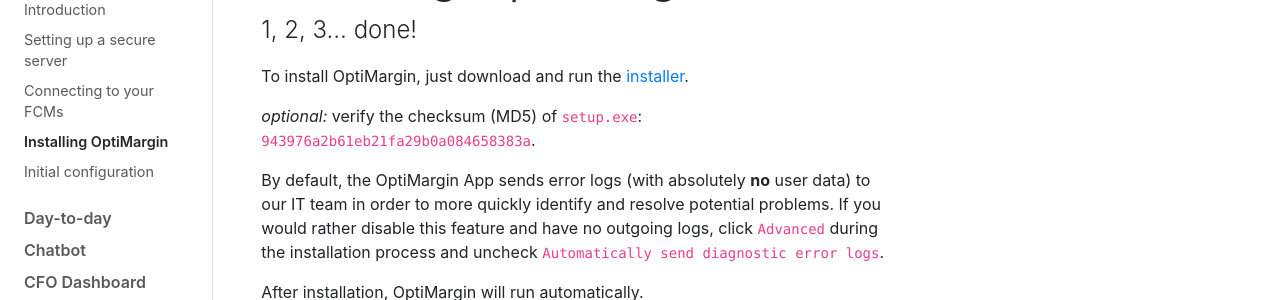
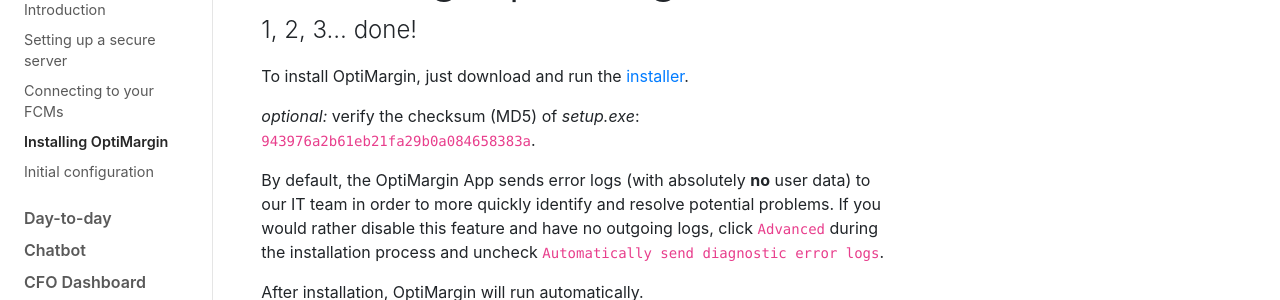
Before and after one commit to optimargin/optimargin.github.io, a Jekyll site: the page built from docs/getting-started/installation.md, in a window 1280 px wide. Shown: the part 150-450 px from the top of the page. Built offline with Jekyll 4.4.1, drawn with Linux system fonts in a browser that asks for light colours.

Commit message:
formatting

```diff
--- a/docs/getting-started/installation.md
+++ b/docs/getting-started/installation.md
@@ -11,7 +11,7 @@
 
 To install OptiMargin, just download and run the [installer](https://optimargin.com/uploads/setup.exe).
 
-*optional:* verify the checksum (MD5) of `setup.exe`: `943976a2b61eb21fa29b0a084658383a`.
+*optional:* verify the checksum (MD5) of *setup.exe*: `943976a2b61eb21fa29b0a084658383a`.
 
 By default, the OptiMargin App sends error logs (with absolutely **no** user data) to our IT team in order to more quickly identify and resolve potential problems. If you would rather disable this feature and have no outgoing logs, click `Advanced` during the installation process and uncheck `Automatically send diagnostic error logs`.
 
```
